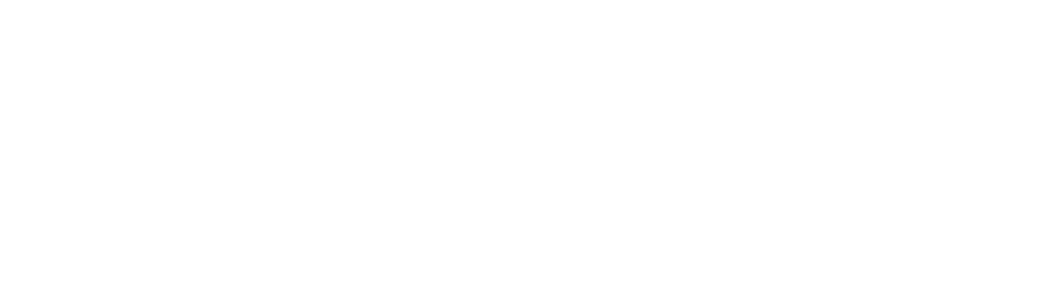
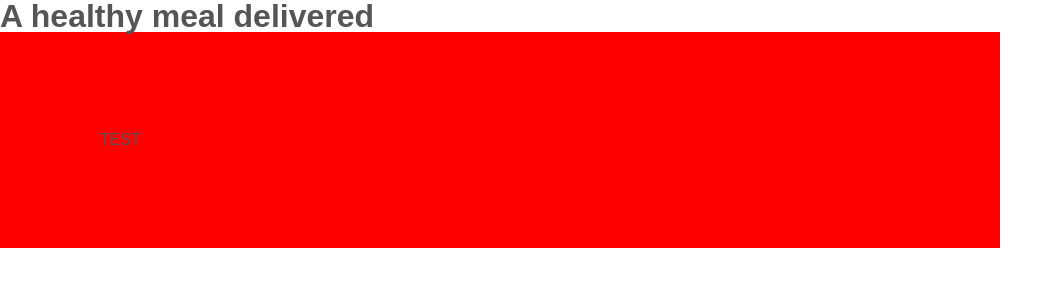
Before and after one commit to IshaanDixit18/Omnifood, a plain HTML site: page index.html in a window 1280 px wide. Shown: the whole page, without its empty margins (0-1063 px from the left). Drawn offline with Linux system fonts and the light colour scheme.

Commit message:
added code

```diff
--- a/index.html
+++ b/index.html
@@ -4,10 +4,15 @@
     <meta charset="UTF-8">
     <meta http-equiv="X-UA-Compatible" content="IE=edge">
     <meta name="viewport" content="width=device-width, initial-scale=1.0">
-    <title>Document</title>
+    <title>Omnifood
+    </title>
     <link rel="stylesheet" href="styles.css">
 </head>
 <body>
+    <h1>
+        A healthy meal delivered
+    </h1>
 
+    <div class = "test">TEST</div>
 </body>
 </html>
--- a/styles.css
+++ b/styles.css
@@ -0,0 +1,55 @@
+/*
+
+Font sizes:
+
+10 / 12 / 14 / 16 / 18 / 20 / 24 / 30 / 36 / 44 / 52 / 62 / 74 / 86 / 98
+
+Spacing System::after
+
+2 / 4 / 8 / 12 / 16 / 24 / 32 / 48 / 64 / 80 / 96 / 128
+
+Font weight
+Default : 400
+
+Line height:
+Default: 1
+
+Primary color : #e67e22
+
+Tints
+Shades
+Accents
+Greys
+
+Shadows
+
+Border Radius
+
+Whitespace
+
+
+*/
+
+
+
+
+*{
+    padding: 0;
+    margin: 0;
+    box-sizing: border-box;
+}
+
+body{
+    font-family: sans-serif;
+    line-height: 1;
+    font-weight: 400;
+    color: #555;
+}
+
+.test{
+
+    width : 1000px;
+    background-color: red;
+    padding: 100px;
+    max-width: 1000px;
+}
```
